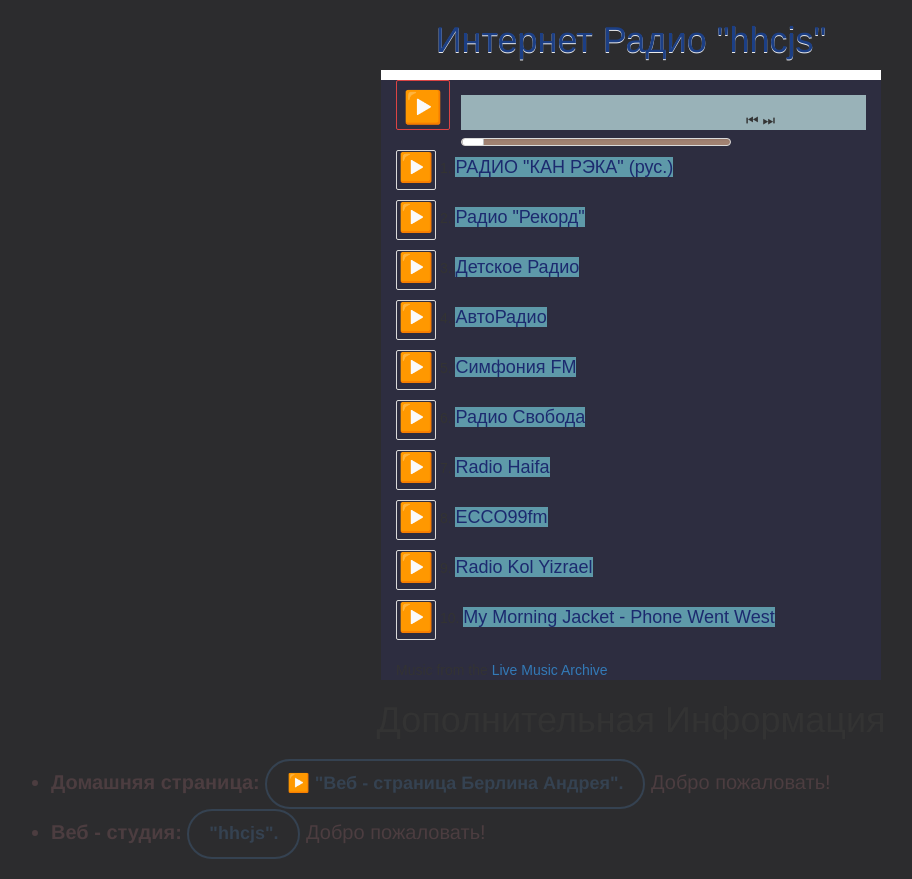
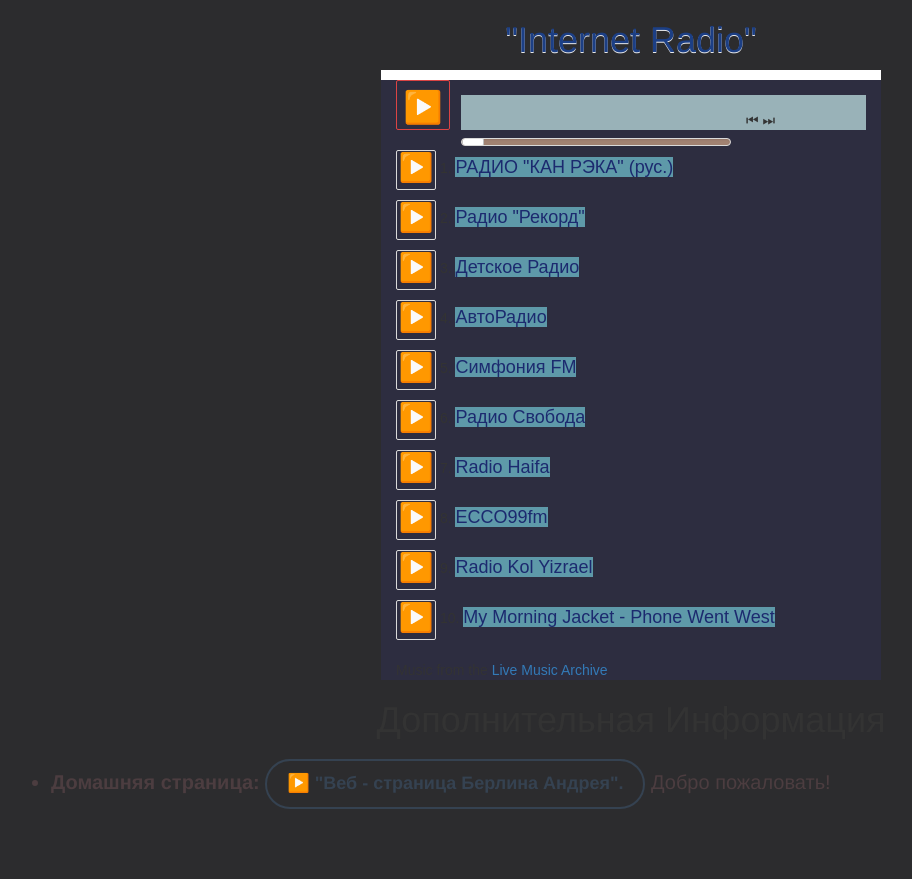
Before and after one commit to NetWebAppJs/internetRadio2, a plain HTML site: page index.html in a window 1280 px wide. Shown: the whole page, without its empty margins (9-921 px from the left). After the commit the page ends 829 px from the top, so only its background shows below. Drawn offline with nearby package versions, Linux system fonts and the light colour scheme.

Commit message:
Update index.html

```diff
--- a/index.html
+++ b/index.html
@@ -3,7 +3,7 @@
 <head>
   <meta charset="UTF-8">
   <meta name="author" content="Берлин Андрей">
-  <meta name="description" content="Веб - студия: 'hhcjs', представляет веб - приложение 'IP - Радио'.">
+  <meta name="description" content="The Internet Radio in audio-player JS by Berlin Andrew">
   <title>Интернет Радио "hhcjs"</title>
   <link rel='stylesheet' href='https://maxcdn.bootstrapcdn.com/bootstrap/3.3.4/css/bootstrap.min.css'>
 <link rel='stylesheet' href='https://cdnjs.cloudflare.com/ajax/libs/font-awesome/4.3.0/css/font-awesome.min.css'><link rel="stylesheet" href="./style.css">
@@ -13,7 +13,7 @@
 <body>
   <header>
     <h1>
-      Интернет Радио "hhcjs"
+      "Internet Radio"
     </h1>
   </header>
 <!-- partial:index.partial.html -->
@@ -206,7 +206,7 @@
            </a> Добро пожаловать!
       </li>
 
-      <li>
+      <!--li>
            <b>Веб - студия:</b>
            <a class= "button" href="https://berlinandrew.github.io/studio-hhcjs.html">
            <strong>"hhcjs".
@@ -215,7 +215,7 @@
            Добро пожаловать!
 
 
-       </li>
+       </li-->
       </ul>
 
  </footer>
```
